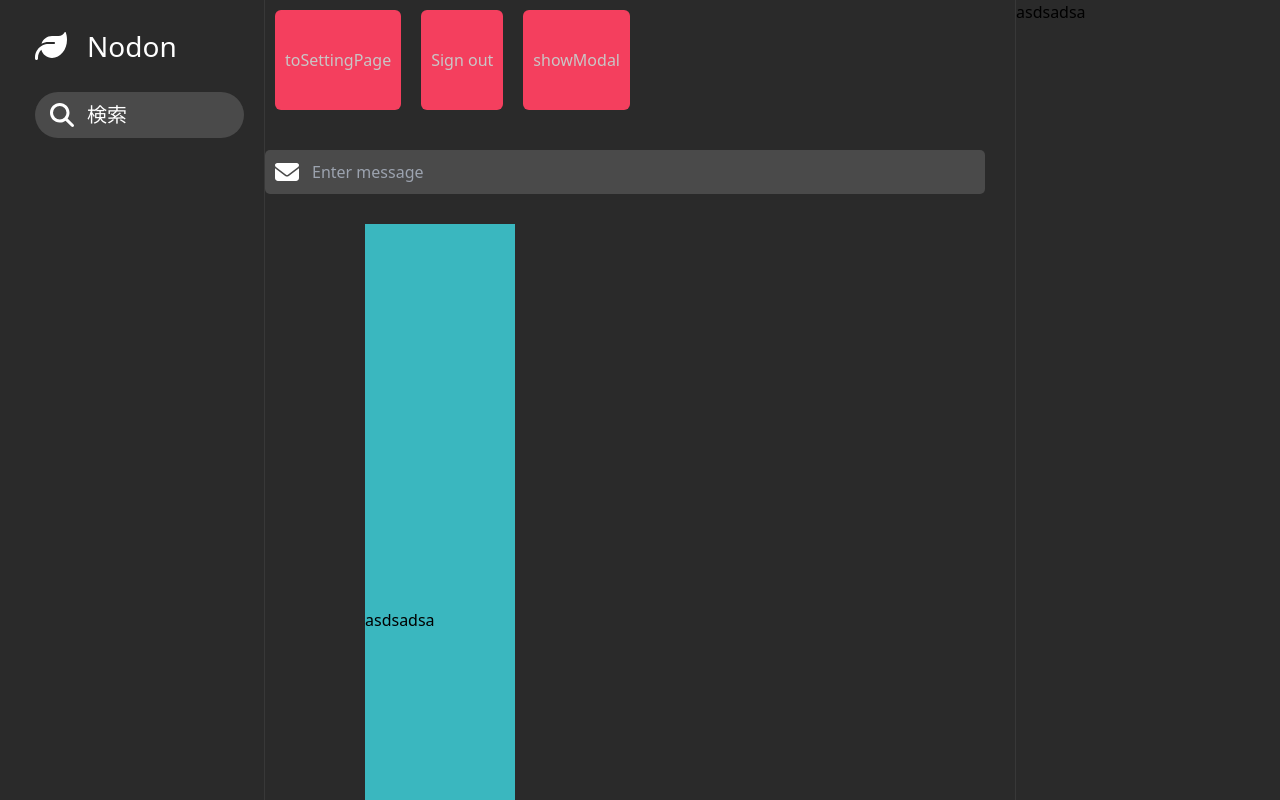
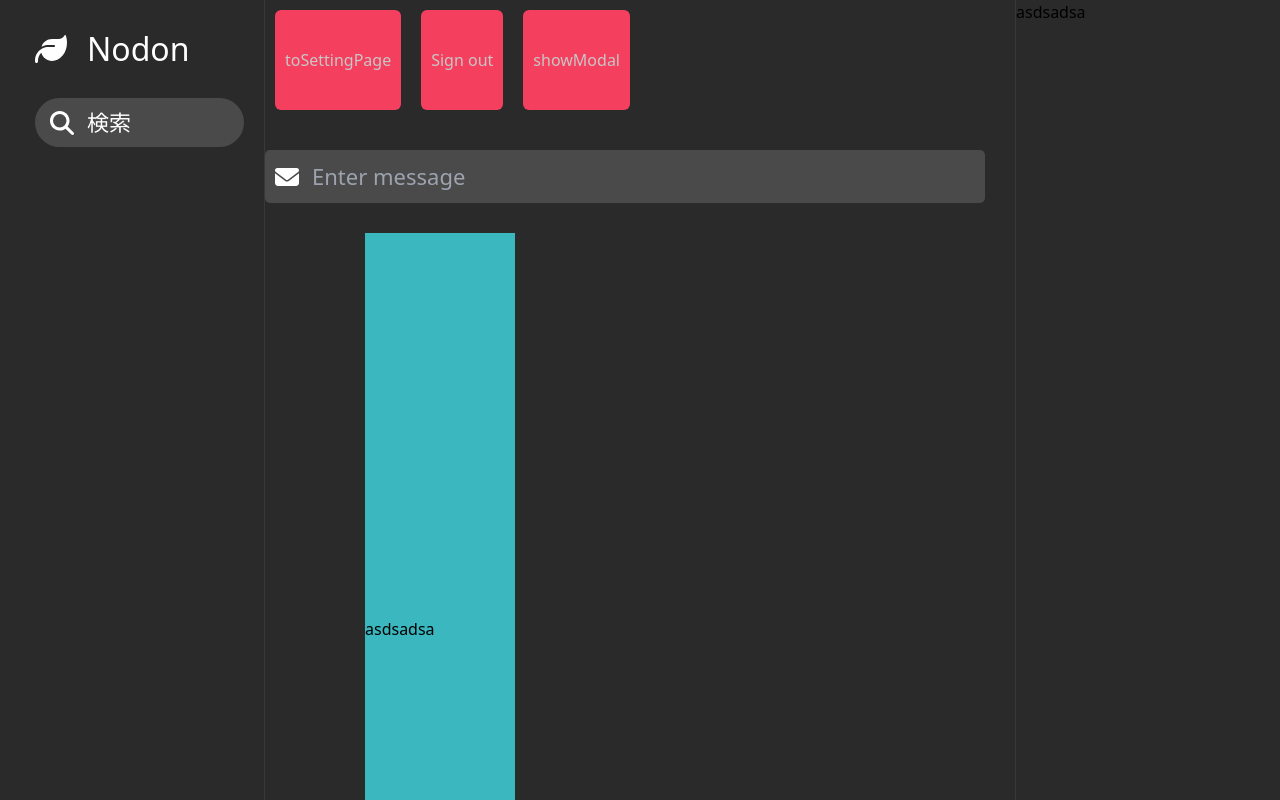
Before and after one commit to chechi992/202310_vue_project_SNS, a Vue app: page /Home in a window 1280 px wide. Shown: the top 800 px of the page. Built offline with nearby package versions, Linux system fonts and the light colour scheme; no server answers; sample sign-in values are in the browser's storage; a web font is replaced by a local one.

Commit message:
input fontsize解消

```diff
--- a/src/components/CustomizeIconLabel.vue
+++ b/src/components/CustomizeIconLabel.vue
@@ -59,9 +59,10 @@
       class="inputLabel"
       :placeholder="placeholder"
       :style="{
-        '--textSize':
+        '--textWidth':
           (Number(labelAttr.size.text) + labelAttr.iconTextSp + myPadding.left).toString() + 'px',
-        '--textColor': labelAttr.color
+        '--textColor': labelAttr.color,
+        '--textSize': labelAttr.size.text + 'px'
       }"
     />
   </div>
@@ -70,13 +71,13 @@
 <script setup>
 import { ref } from "vue"
 const sizeMap = new Map([
-  ["2xs", "8"],
-  ["xs", "10"],
-  ["sm", "14"],
-  ["lg", "18"],
-  ["xl", "20"],
-  ["2xl", "28"],
-  ["1x", "12.8"],
+  ["2xs", "10"],
+  ["xs", "12"],
+  ["sm", "16"],
+  ["lg", "20"],
+  ["xl", "22"],
+  ["2xl", "32"],
+  ["1x", "16"],
   ["2x", "24"],
   ["3x", "40"],
   ["4x", "56"],
@@ -123,7 +124,7 @@ const labelAttr = ref({
   text: props.text ? props.text : "",
   size: props.size
     ? { icon: props.size, text: sizeMap.get(props.size) }
-    : { icon: "xl", text: "20" },
+    : { icon: "xl", text: sizeMap.get("xl") },
   color: props.iconColor ? props.color : "white",
   iconTextSp: props.iconTextSpace ? props.iconTextSpace : 13
 })
@@ -236,11 +237,11 @@ const onChange = () => {
   color: var(--textColor);
 }
 .inputLabel {
-  width: calc(100% - var(--textSize));
+  width: calc(100% - var(--textWidth));
   border: none;
   background-color: transparent;
   color: var(--textColor);
-
+  font-size: var(--textSize);
   &:focus {
     outline: none;
   }
```
